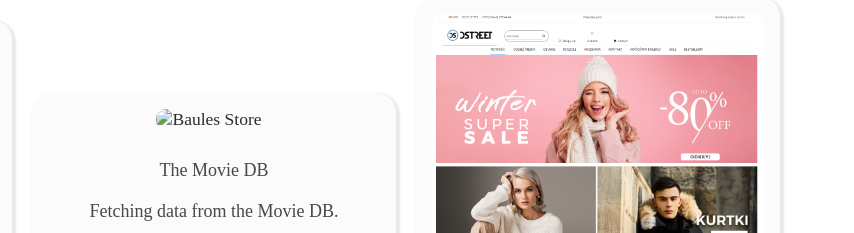
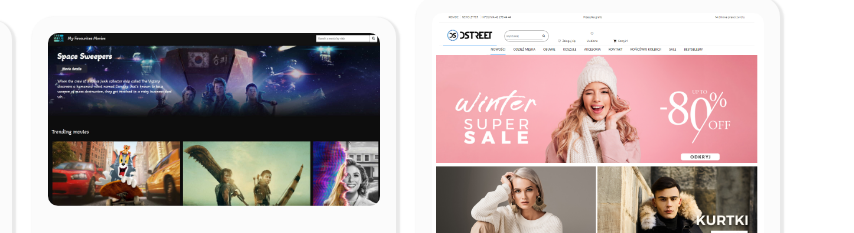
Before and after one commit to login101i/portfolio, a website: page projects/index.html in a window 1280 px wide. Shown: the part 302-535 px from the top of the page, 426-1280 px from the left. Drawn offline with nearby package versions, Linux system fonts and the light colour scheme.

Commit message:
Add files via upload

```diff
--- a/projects/index.html
+++ b/projects/index.html
@@ -78,7 +78,7 @@
 
                     <div class="project">
                         <a class="project-image-title" href="https://moviedbapplication.netlify.app">
-                            <img src="../img/movieDB.png" alt=" Baules Store">
+                            <img src="../img/movieDB.jpg" alt=" Baules Store">
                             <p class="mobile-title">The Movie DB</p>
                         </a>
                         <div class="project-description">
```
